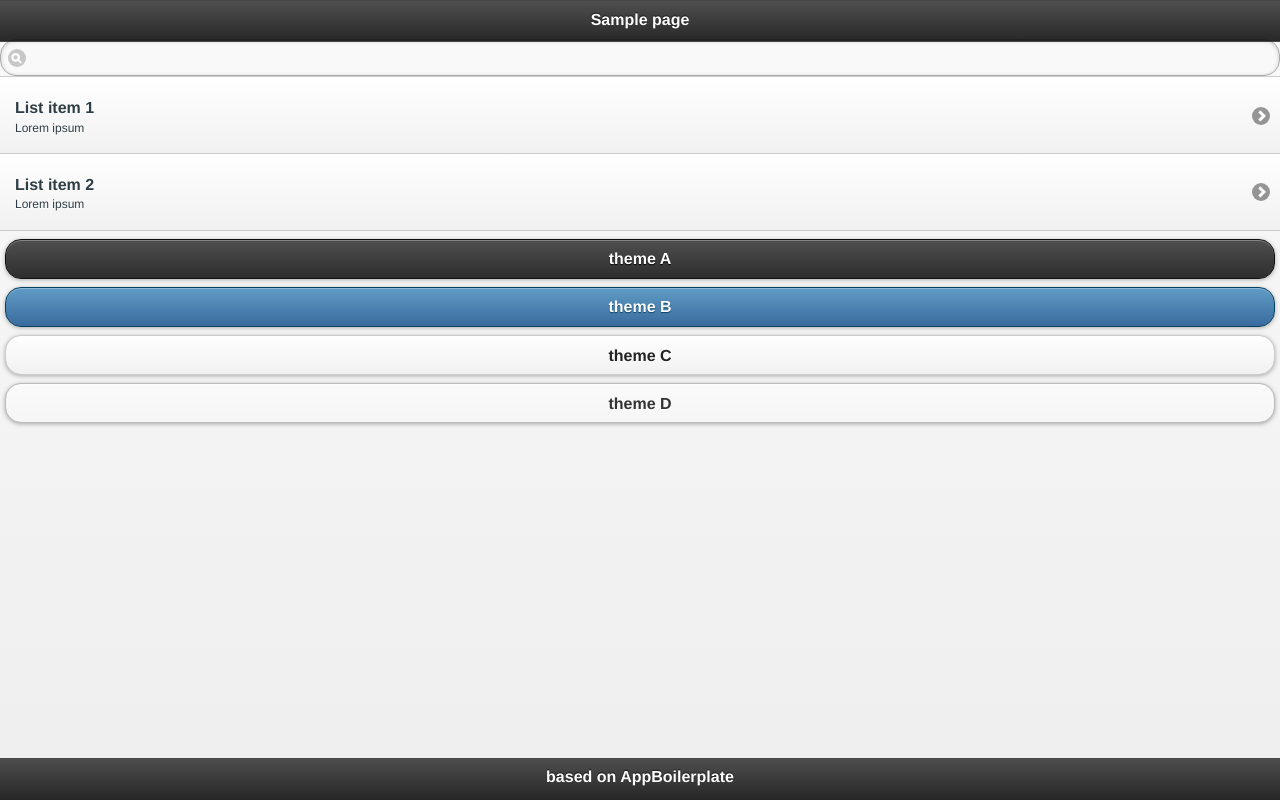
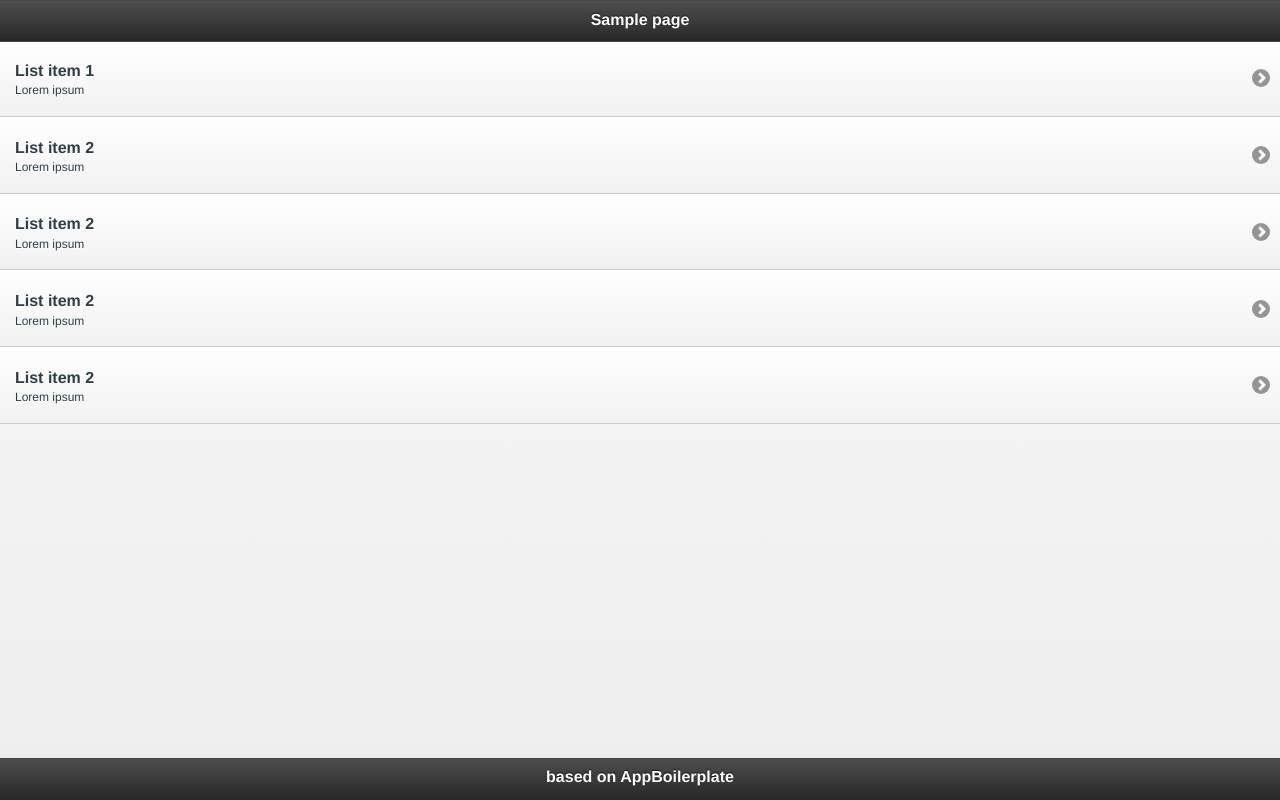
Before and after one commit to jonathan-fielding/AppBoilerplate, a plain HTML site: page modules/sample/index.html in a window 1280 px wide. Drawn offline with Linux system fonts and the light colour scheme.

Commit message:
fixed item ordering problems with css
Signed-off-by: Jonathan Fielding <j.fielding@me.com>

```diff
--- a/modules/sample/index.html
+++ b/modules/sample/index.html
@@ -13,10 +13,6 @@
 		</div><!-- /header -->
 
 		<div data-role="content">
-			<form>
-				<input type="search" />
-			</form>
-
 			<ul id="list_todo" data-role="listview">
 			    <li>
 			        <a href="#dialog_item">
@@ -30,11 +26,25 @@
 			            <p>Lorem ipsum</p>
 			        </a>
 			    </li>
+			    <li>
+			        <a href="#dialog_item">
+			            <h2>List item 2</h2>
+			            <p>Lorem ipsum</p>
+			        </a>
+			    </li>
+			    <li>
+			        <a href="#dialog_item">
+			            <h2>List item 2</h2>
+			            <p>Lorem ipsum</p>
+			        </a>
+			    </li>
+			    <li>
+			        <a href="#dialog_item">
+			            <h2>List item 2</h2>
+			            <p>Lorem ipsum</p>
+			        </a>
+			    </li>
 			</ul>
-			<a href="#" data-role="button" data-theme="a">theme A</a>
-			<a href="#" data-role="button" data-theme="b">theme B</a>
-			<a href="#" data-role="button" data-theme="c">theme C</a>
-			<a href="#" data-role="button" data-theme="d">theme D</a>
 		</div><!-- /content -->
 
 		<div data-role="footer" data-position="fixed"  data-fullscreen="true">
--- a/themes/AppBoilerplate/style.css
+++ b/themes/AppBoilerplate/style.css
@@ -4,21 +4,37 @@ bottom content in fullscreen mode
 */
 
 .ui-page-footer-fullscreen .ui-content{
-    padding-bottom: 39px;
+    padding-bottom: 50px;
 }
 
 .ui-page-header-fullscreen .ui-content{
-    padding-top: 39px;
+    padding-top: 54px;
 }
 
 .ui-page-header-fullscreen .ui-content .ui-listview {
 	margin: 0px 0px -15px;
 }
 
+.ui-page-header-fullscreen .ui-content .ui-listview:first-child{
+	margin: -15px 0px -15px;
+}
+
 .ui-page-footer-fullscreen .ui-content .ui-listview {
-	margin: -15px 0px 0px;
+	margin: -15px 0px -11px;
 }
 
 .ui-page-footer-fullscreen.ui-page-header-fullscreen .ui-content .ui-listview {
 	margin: 0px;
 }
+
+.ui-page-footer-fullscreen.ui-page-header-fullscreen .ui-content .ui-listview:first-child{
+	margin: -15px 0px 0px;
+}
+
+.ui-page-footer-fullscreen.ui-page-header-fullscreen .ui-content .ui-listview:first-child:last-child{
+	margin: -15px 0px -9px;
+}
+
+.ui-page-footer-fullscreen .ui-content a[data-role=button]{
+	margin-bottom: 0px;
+}
```
